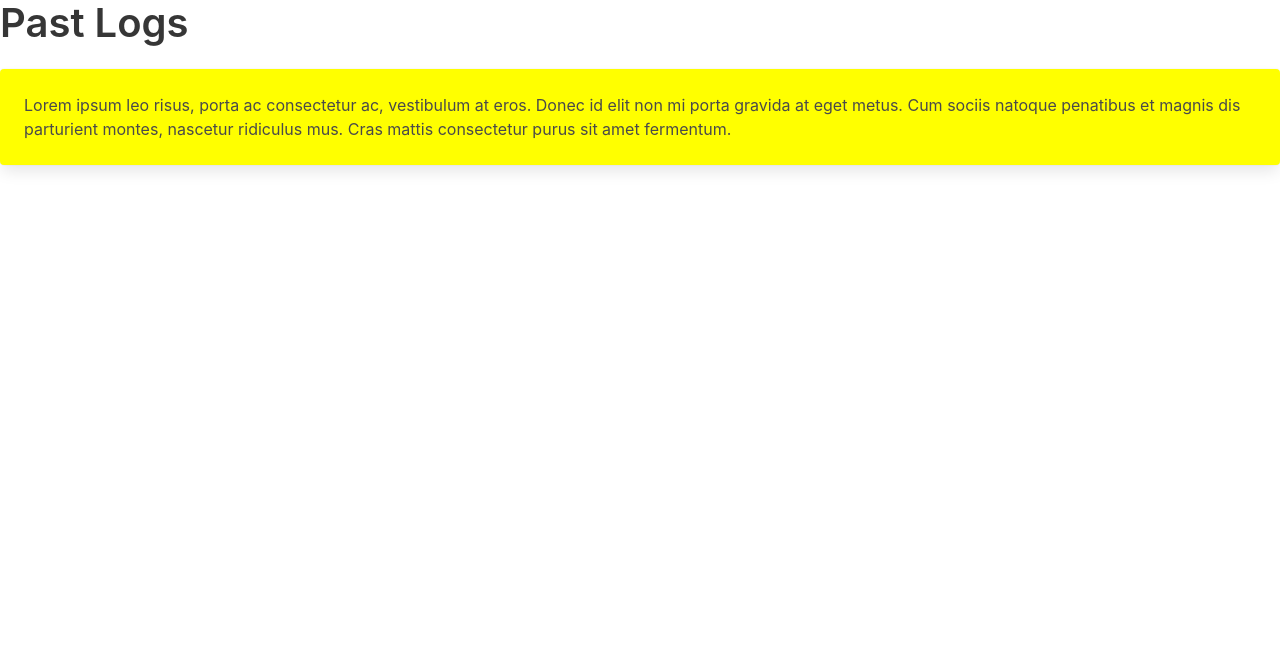
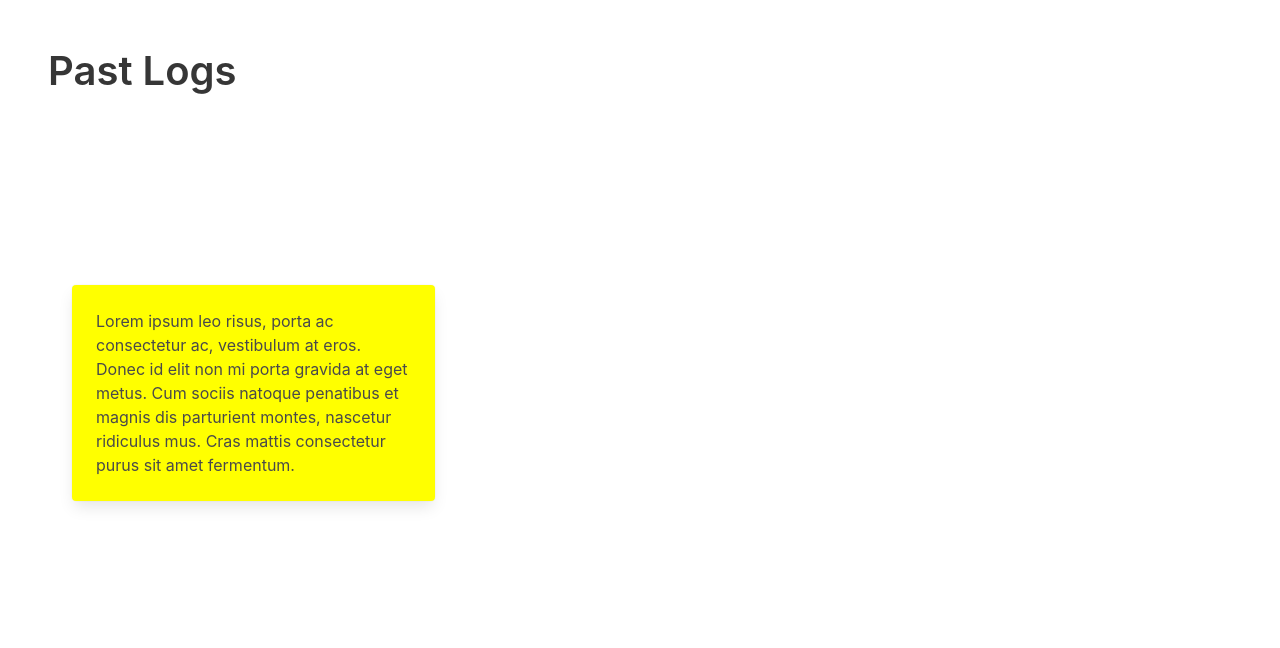
Before and after one commit to Kaitlyn-Lynette/Deep-Work-Time-Tracker-SQL, a website: page app/public/logs.html in a window 1280 px wide. Drawn offline with nearby package versions, Linux system fonts and the light colour scheme.

Commit message:
ADded the api routes for creating a new object and added a post it and columns to past logs

```diff
--- a/app/public/js/entry.js
+++ b/app/public/js/entry.js
@@ -17,13 +17,11 @@ $("#entry-submit").on("click", function(event){
     $.post("api/new", newEntry)
     // On success, run the following code
         .then(function() {
+            var row = $("<div>");
 
-            var row = $("<div>");
             row.addClass=("entry");
-
             row.append("<div>" + newEntry.description + "</div>");
             row.append("<div>" + moment(created_at).format("h:mma on dddd")+"<div>")
-
             $("#entry-area").prepend(row);
         })
 // Empty each input box by replacing the value with an empty string
--- a/app/public/logs.html
+++ b/app/public/logs.html
@@ -33,12 +33,23 @@
   </head>
 
   <body>
-    <h2 class="title is-2">Past Logs</h2>
-    <div class="card" id="post-it">
-        <div class="card-content">
-          <div class="content">
-            Lorem ipsum leo risus, porta ac consectetur ac, vestibulum at eros. Donec id elit non mi porta gravida at eget metus. Cum sociis natoque penatibus et magnis dis parturient montes, nascetur ridiculus mus. Cras mattis consectetur purus sit amet fermentum.
+
+    <section class="section">
+      <h2 class="title is-2">Past Logs</h2>
+    </section>
+
+    <section class="section is-medium">
+    <div class="columns">
+      <div class="column is-one-third">
+        <div class="card" id="post-it">
+          <div class="card-content">
+            <div class="content">
+              Lorem ipsum leo risus, porta ac consectetur ac, vestibulum at eros. Donec id elit non mi porta gravida at eget metus. Cum sociis natoque penatibus et magnis dis parturient montes, nascetur ridiculus mus. Cras mattis consectetur purus sit amet fermentum.
+            </div>
           </div>
         </div>
+      </div>
     </div>
+    </section>
+
   </body>
```
